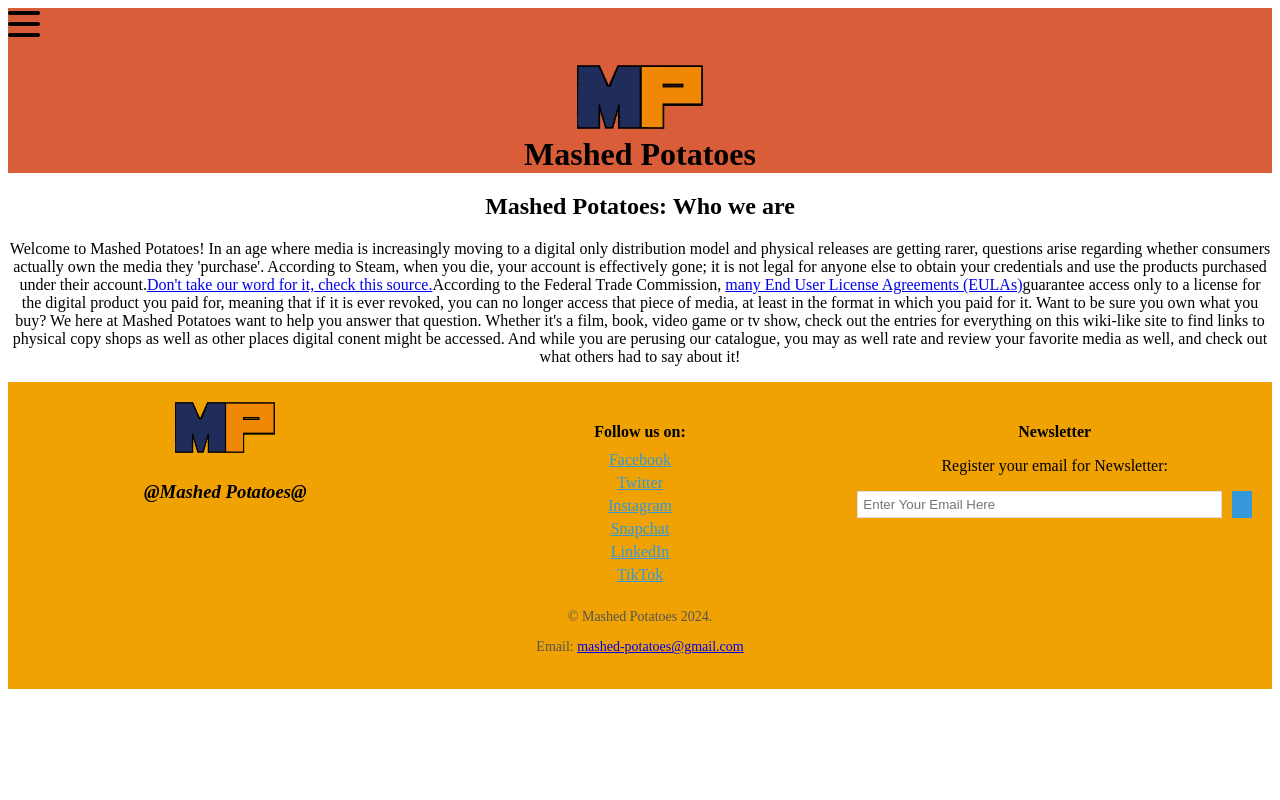
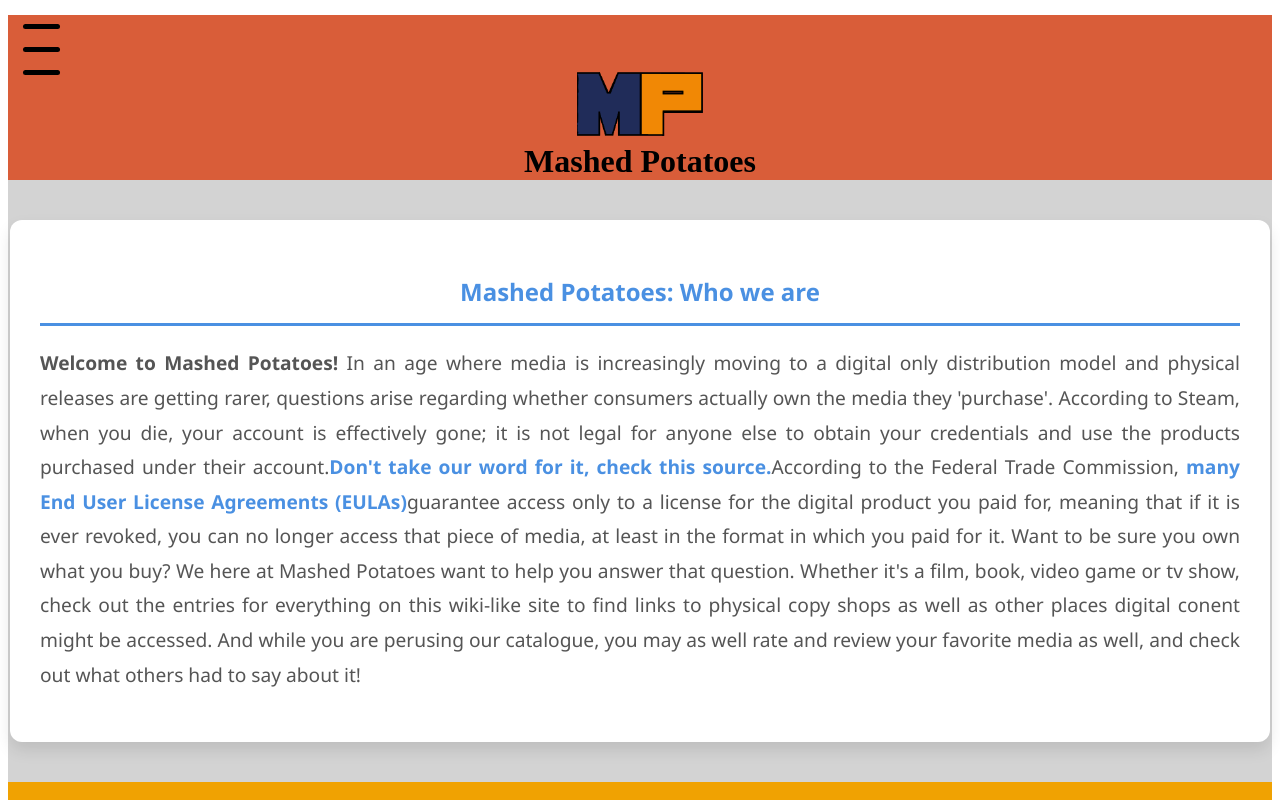
Before and after one commit to tbonino-OU/final-project, a React (Create React App) app: page / in a window 1280 px wide. Shown: the top 800 px of the page. Built offline with nearby package versions, Linux system fonts and the light colour scheme.

Commit message:
Styling updates
updated styling on all the pages

```diff
--- a/src/App.css
+++ b/src/App.css
@@ -1,5 +1,6 @@
 .App {
   text-align: center;
+  background-color: lightgrey;
 }
 
 .App-logo {
--- a/src/components/About.js
+++ b/src/components/About.js
@@ -1,27 +1,38 @@
-import React from 'react'
+/* About page styling */
+import React from "react";
+import "../css/About.css"
 
 const About = () => {
   return (
-    <div className='about'>
-        <h2>Mashed Potatoes: Who we are</h2>
-        <p>
-          Welcome to Mashed Potatoes!
+    <div className="about">
+      <h2>Mashed Potatoes: Who we are</h2>
+      <p>
+        <b>Welcome to Mashed Potatoes!</b> In an age where media is increasingly
+        moving to a digital only distribution model and physical releases are
+        getting rarer, questions arise regarding whether consumers actually own
+        the media they 'purchase'. According to Steam, when you die, your
+        account is effectively gone; it is not legal for anyone else to obtain
+        your credentials and use the products purchased under their account.
+        <a href="https://arstechnica.com/gaming/2024/05/after-you-die-your-steam-games-will-be-stuck-in-legal-limbo/">
+          Don't take our word for it, check this source.
+        </a>
+        According to the Federal Trade Commission,{" "}
+        <a href="https://consumer.ftc.gov/consumer-alerts/2024/04/do-you-really-own-digital-items-you-paid">
+          many End User License Agreements (EULAs)
+        </a>
+        guarantee access only to a license for the digital product you paid for,
+        meaning that if it is ever revoked, you can no longer access that piece
+        of media, at least in the format in which you paid for it. Want to be
+        sure you own what you buy? We here at Mashed Potatoes want to help you
+        answer that question. Whether it's a film, book, video game or tv show,
+        check out the entries for everything on this wiki-like site to find
+        links to physical copy shops as well as other places digital conent
+        might be accessed. And while you are perusing our catalogue, you may as
+        well rate and review your favorite media as well, and check out what
+        others had to say about it!
+      </p>
+    </div>
+  );
+};
 
-          In an age where media is increasingly moving to a digital only distribution model and physical releases are getting rarer,
-          questions arise regarding whether consumers actually own the media they 'purchase'. According to Steam, when you die, your account
-          is effectively gone; it is not legal for anyone else to obtain your credentials and use the products purchased under their account.
-          <a href="https://arstechnica.com/gaming/2024/05/after-you-die-your-steam-games-will-be-stuck-in-legal-limbo/">Don't take our word for it, check this source.</a>
-
-          According to the Federal Trade Commission, <a href="https://consumer.ftc.gov/consumer-alerts/2024/04/do-you-really-own-digital-items-you-paid">many End User License Agreements (EULAs)</a>
-          guarantee access only to a license for the digital product you paid for, meaning that if it is ever revoked, you can no longer access that piece of media,
-          at least in the format in which you paid for it.
-
-          Want to be sure you own what you buy? We here at Mashed Potatoes want to help you answer that question. Whether it's a film, book, video game or tv show,
-          check out the entries for everything on this wiki-like site to find links to physical copy shops as well as other places digital conent might be accessed.
-          And while you are perusing our catalogue, you may as well rate and review your favorite media as well, and check out what others had to say about it!
-        </p>
-    </div>
-  )
-}
-
-export default About
+export default About;
--- a/src/components/DbCard.js
+++ b/src/components/DbCard.js
@@ -86,7 +86,7 @@ const dbCard = (props) => {
         })
     )
   } else {
-    return(<p>No additional media found.</p>)
+    return(<p>The back-end sends it's regards...</p>)
   }
 }
 
--- a/src/components/Footer.js
+++ b/src/components/Footer.js
@@ -5,7 +5,7 @@ import React from "react";// Import React to use JSX and components
 import { Link } from "react-router-dom";// Import Link for internal navigation without refreshing the page
 //import "./Footer.css";// Import CSS for styling the footer
 import logo from "../images/logo.png";// Import the logo image used in the footer
-import "../css/Footer.css"
+import "../css/Footer.css";// Import CSS for styling the footer
 
 function Footer() {
   return (
@@ -20,6 +20,20 @@ function Footer() {
               <b>@Mashed Potatoes@</b> {/* Brand name styled */}
             </i>
           </h3>
+        </div>
+        <div className="links-col">
+          <h3>Useful Links:</h3> {/* Links to main sections of the site */}
+          <ul>
+            <li>
+              <Link to="/">Home</Link>
+            </li>
+            <li>
+              <Link to="/TableofContents">TableofContents</Link>
+            </li>
+            <li>
+              <Link to="/User">Account</Link>
+            </li>
+          </ul>
         </div>
         <div className="links-col">
           <h4>Follow us on:</h4>
--- a/src/components/Hamburger.js
+++ b/src/components/Hamburger.js
@@ -9,8 +9,9 @@ export default function Hamburger({isOpen}){
 
             <style jsx>{`
                 .hamburger{
-                    width: 2rem;
-                    height: 2rem;
+                    margin: 15px;
+                    width: 3rem;
+                    height: 4.3rem;
                     display: flex;
                     justify-content: space-around;
                     flex-flow: column nowrap;
@@ -18,9 +19,9 @@ export default function Hamburger({isOpen}){
                 }
 
                 .burger{
-                    width: 2rem;
-                    height: 0.25rem;
-                    border-radius: 10px;
+                    width: 2.3rem;
+                    height: 0.3rem;
+                    border-radius: 15px;
                     background-color: black;
                     transform-origin: 1px;
                     transition: all 0.3s linear;
--- a/src/components/NewUser.js
+++ b/src/components/NewUser.js
@@ -5,6 +5,7 @@ import { useDispatch, useSelector } from 'react-redux'
 import { signup } from '../store/authSlice'
 import { useState } from 'react'
 import { Navigate } from 'react-router-dom'
+import "../css/NewUser.css"
 
 const NewUser = () => {
     //values for new user form submission
--- a/src/components/UserSignIn.js
+++ b/src/components/UserSignIn.js
@@ -3,6 +3,7 @@ import { useDispatch, useSelector } from 'react-redux';
 import { signin } from '../store/authSlice';
 import { useState } from 'react';
 import { Navigate } from 'react-router-dom';
+import "../css/UserSignIn.css"
 
 const UserSignIn = () => {
     const [username, setUsername] = useState('')
--- /dev/null
+++ b/src/css/About.css
@@ -0,0 +1,43 @@
+/* About.css */
+
+.about {
+  max-width: 1200px;
+  margin: 40px auto;
+  padding: 30px;
+  background-color: #ffffff;
+  border-radius: 12px;
+  box-shadow: 0 8px 16px rgba(0, 0, 0, 0.1);
+  font-family: 'Segoe UI', Tahoma, Geneva, Verdana, sans-serif;
+  line-height: 1.8;
+  color: #333;
+}
+
+/* Header styling */
+.about h2 {
+  font-size: 2.1 rem;
+  color: #4a90e2;
+  border-bottom: 3px solid #4a90e2;
+  padding-bottom: 10px;
+  margin-bottom: 20px;
+}
+
+/* Paragraph styling */
+.about p {
+  font-size: 1.2rem;
+  color: #555;
+  margin: 0 0 20px 0;
+  text-align: justify;
+  text-justify: inter-word;
+}
+
+/* Link styling */
+.about a {
+    color: #4a90e2;
+    text-decoration: none;
+    font-weight: bold;
+  }
+
+  .about a:hover {
+    text-decoration: underline;
+    color: #2a66b1;
+  }
--- /dev/null
+++ b/src/css/NewUser.css
@@ -0,0 +1,71 @@
+/* Styling for New User Sign-Up Page */
+.new-user {
+  background: #fff;
+  border-radius: 10px;
+  border: 2px solid #ccc; /* Border inside the container */
+  box-shadow: 0 4px 10px rgba(0, 0, 0, 0.2);
+  padding: 20px 30px;
+  width: 100%;
+  max-width: 600px;
+  margin: 50px auto;
+  text-align: center;
+}
+
+/* Form heading */
+.new-user h3 {
+  margin-bottom: 20px;
+  color: #444;
+  font-size: 3.5rem;
+}
+
+/* Labels */
+.new-user label {
+  display: block;
+  text-align: left;
+  margin-bottom: 5px;
+  font-size: 2rem;
+  color: #555;
+}
+
+/* Input fields */
+.new-user input {
+  width: 100%;
+  padding: 10px;
+  margin-bottom: 15px;
+  border: 2px solid #ccc;
+  border-radius: 5px;
+  font-size: 1.8rem;
+  box-sizing: border-box;
+}
+
+.new-user input:focus {
+  border-color: #6a11cb;
+  outline: none;
+  box-shadow: 0 0 5px rgba(106, 17, 203, 0.5);
+}
+
+/* Buttons */
+.new-user-button button {
+  width: 47%;
+  padding: 12px;
+  background-color: #6a11cb;
+  color: white;
+  border: none;
+  border-radius: 7px;
+  font-size: 1.2rem;
+  cursor: pointer;
+  transition: background-color 0.3s;
+  margin-top: 5px;
+}
+
+.new-user-button button:hover {
+  background-color: #2575fc;
+}
+
+/* Error message */
+.error-message {
+    color: red;
+    font-size: 0.85rem;
+    margin-top: 10px;
+    text-align: left;
+  }
--- a/src/css/TableofContents.css
+++ b/src/css/TableofContents.css
@@ -1,4 +1,7 @@
 /* Style Card component section */
+.table-of-contents{
+  background-color: beige;
+}
 .card {
     width: 200px;
     font-size: 15px;
@@ -6,7 +9,7 @@
     position: relative;
   }
   .media-title-name {
-    color: rgb(224, 200, 60);
+    color: goldenrod;
     font-weight: bold;
     text-shadow: 1px 1px 2px rgba(238, 233, 207, 0.7),
       0 0 25px rgba(255, 215, 0, 0.5);
--- /dev/null
+++ b/src/css/UserSignIn.css
@@ -0,0 +1,68 @@
+/* styling for User sign in page */
+
+.user-sign-in {
+    background: #fff;
+    border-radius: 10px;
+    box-shadow: 0 4px 10px rgba(0, 0, 0, 0.2);
+    padding: 20px 30px;
+    width: 400px;
+    text-align: center;
+}
+
+/* Form heading */
+.user-sign-in h3 {
+    margin-bottom: 20px;
+    color: #444;
+    font-size: 2rem;
+}
+
+/* Labels */
+.user-sign-in label {
+    display: block;
+    text-align: left;
+    margin-bottom: 5px;
+    font-size: 1.3rem;
+    color: #555;
+}
+
+/* Input fields */
+.user-sign-in input {
+    width: 100%;
+    padding: 10px;
+    margin-bottom: 15px;
+    border: 1px solid #ccc;
+    border-radius: 5px;
+    font-size: 1rem;
+    box-sizing: border-box;
+}
+
+.user-sign-in input:focus {
+    border-color: #6a11cb;
+    outline: none;
+    box-shadow: 0 0 5px rgba(106, 17, 203, 0.5);
+}
+
+/* Buttons */
+.user-sign-in-button button {
+    width: 100%;
+    padding: 10px;
+    background-color: #6a11cb;
+    color: white;
+    border: none;
+    border-radius: 5px;
+    font-size: 1.5rem;
+    cursor: pointer;
+    transition: background-color 0.3s;
+    margin-top: 5px;
+}
+
+.user-sign-in-button button:hover {
+    background-color: #2575fc;
+}
+
+/* Error message */
+.error-message {
+    color: red;
+    font-size: 0.85rem;
+    margin-top: 10px;
+}
--- a/src/pages/TableofContents.js
+++ b/src/pages/TableofContents.js
@@ -6,6 +6,7 @@ import data from '../CardData.js';
 import { DbData } from '../CardData.js';
 //import dbCard from '../components/DbCard.js';
 import '../css/TableofContents.css'
+
 
 const TableofContents = () => {
 
@@ -55,7 +56,7 @@ const TableofContents = () => {
   // })
 
   return (
-  <div>
+  <div className="table-of-contents">
   <Header />
   <h1>Table of Contents</h1>
   {/* // Render the cards inside a section element */}
```
